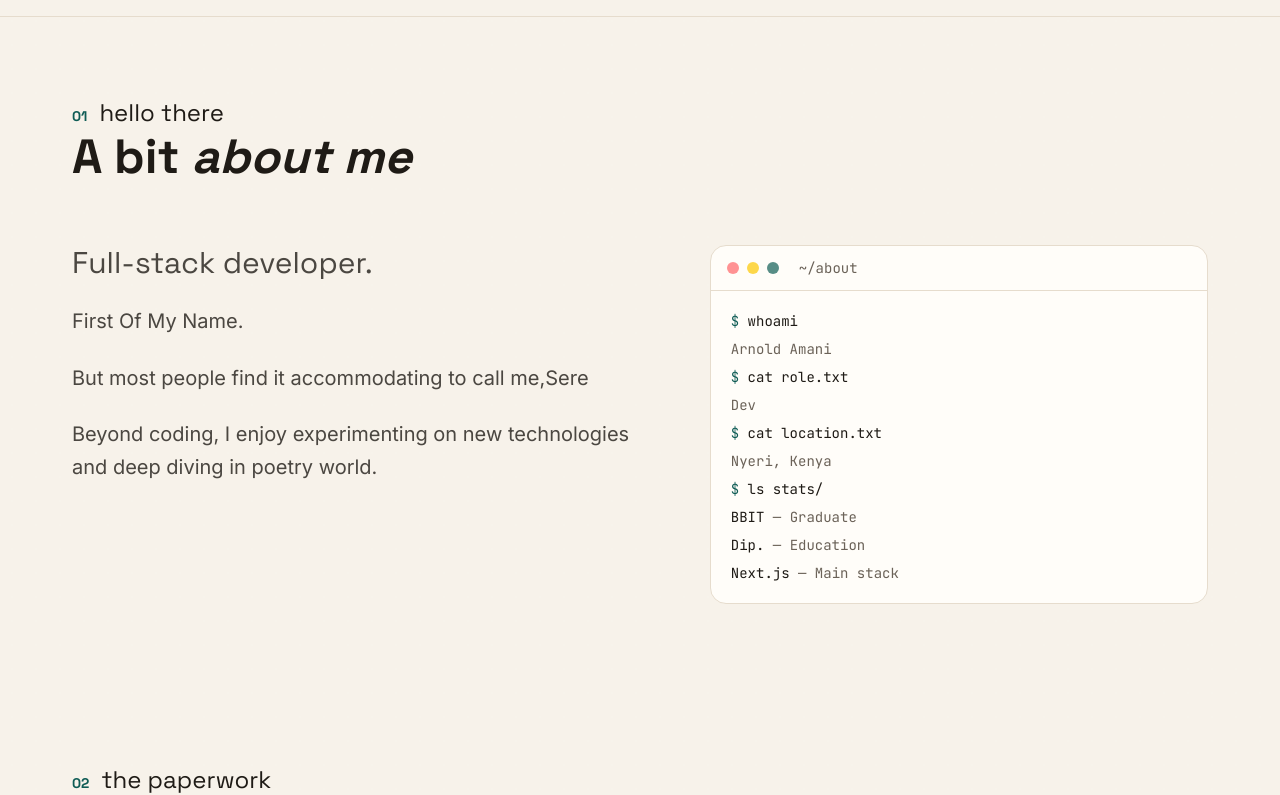
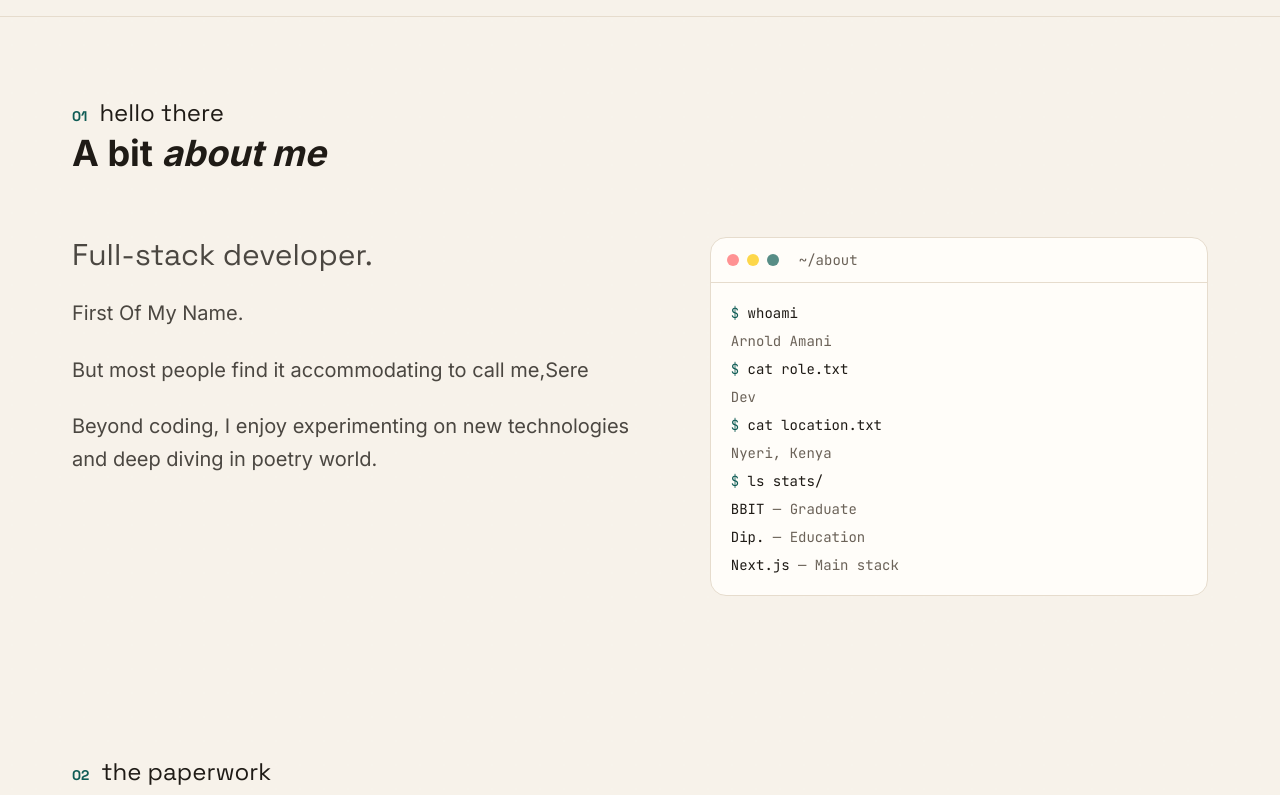
Before and after one commit to anold-a/amani-portfolio, a Next.js app: page / in a window 1280 px wide. Shown: the part 783-1578 px from the top of the page. Built offline with nearby package versions, Linux system fonts and the light colour scheme.

Commit message:
adjusted section header spacing and titles

```diff
--- a/components/layout/SharedUI.tsx
+++ b/components/layout/SharedUI.tsx
@@ -20,7 +20,7 @@ export default function SharedUI({
        <span className="font-display text-sm font-bold text-brand">{index}</span>
         {note && <span className="font-display text-2xl ">{note}</span>}
     </p>
-    <h2 className="mt-1 max-w-3xl font-display text-3xl font-bold  sm:text-5xl">
+    <h2 className="mt-1 max-w-2xl  text-2xl font-bold  sm:text-4xl">
            {title}
          </h2>
 
```
